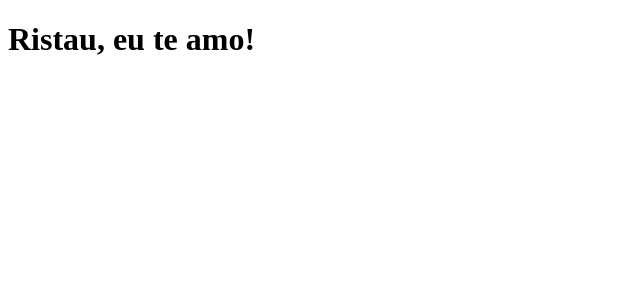
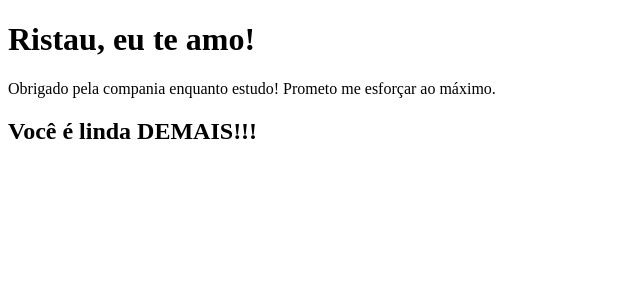
Before and after one commit to Diowgo/clone-tabnews, a Next.js app: page / in a window 1280 px wide. Shown: the top 300 px of the page, without its empty margins (0-640 px from the left). Built offline with nearby package versions, Linux system fonts and the light colour scheme.

Commit message:
Adicionando Parágrafo e Subtítulo

```diff
--- a/pages/index.js
+++ b/pages/index.js
@@ -1,5 +1,9 @@
 function Home() {
-    return <h1>Ristau, eu te amo!</h1>
+    return <div>
+        <h1>Ristau, eu te amo!</h1>
+        <p>Obrigado pela compania enquanto estudo! Prometo me esforçar ao máximo.</p>
+        <h2>Você é linda DEMAIS!!!</h2>
+    </div>
 }
 
 export default Home;
```
